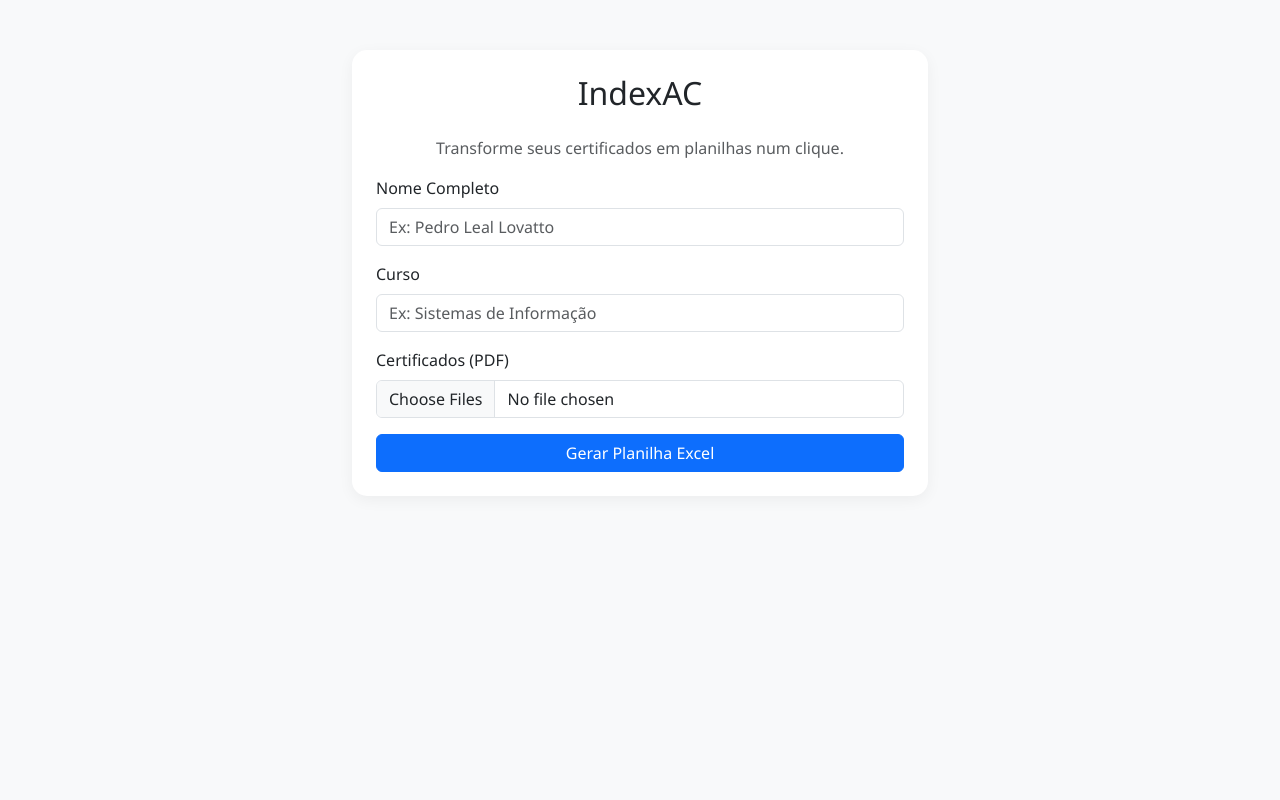
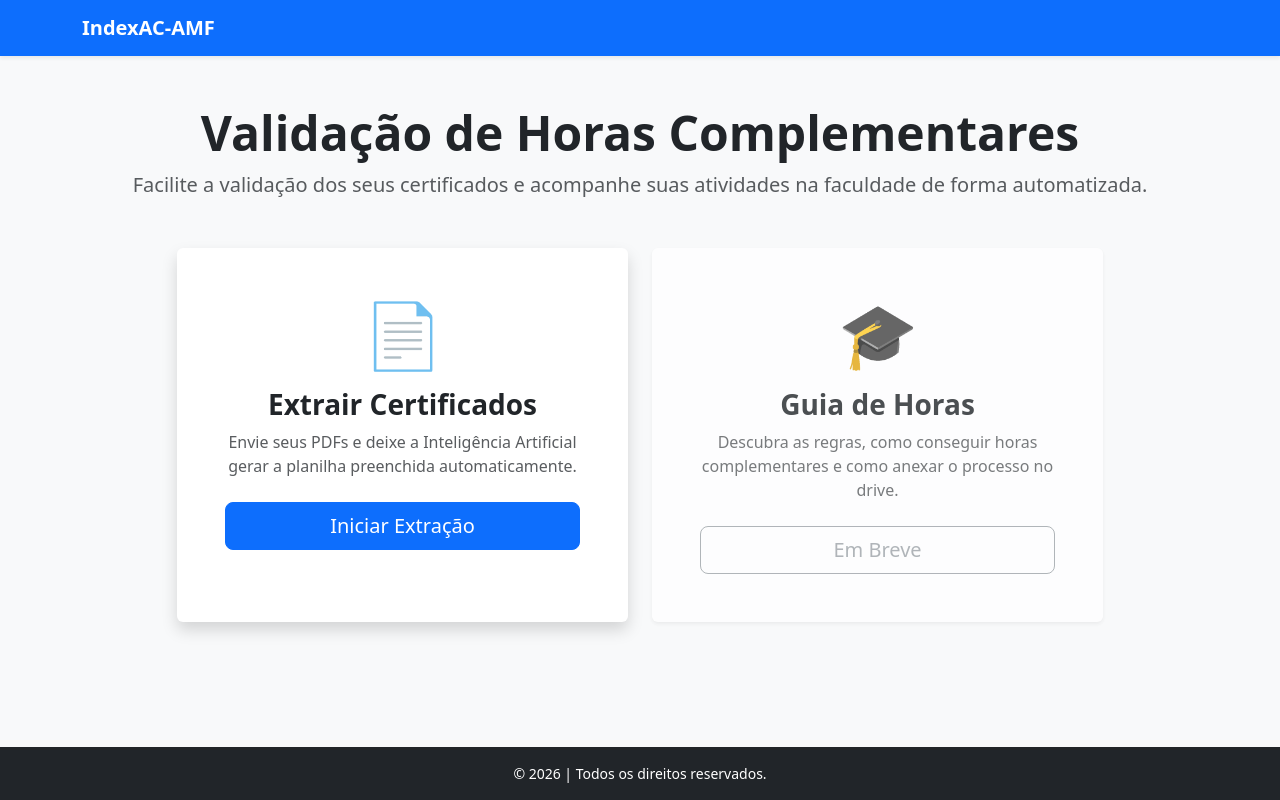
Before and after one commit to PedroLovatto99/indexAC_AMF, a Django app: page / in a window 1280 px wide. Run offline with Django 5.2, Linux system fonts and the light colour scheme.

Commit message:
feat/style/fix: adicionado novos templates | refeito o contexto da IA

```diff
--- a/core/app/static/js/main.js
+++ b/core/app/static/js/main.js
@@ -24,6 +24,17 @@ document.addEventListener('DOMContentLoaded', () => {
         downloadArea.style.display = 'none';
         btnGerar.disabled = true;
 
+        // Limpa a sessão no backend para evitar duplicações
+        try {
+            await fetch('/limpar-sessao/', {
+                method: 'POST',
+                headers: { 'X-CSRFToken': csrfToken }
+            });
+        } catch (error) {
+            console.error("Erro ao limpar sessão:", error);
+        }
+
+        // Loop para enviar e processar cada arquivo um por vez
         for (let i = 0; i < arquivos.length; i++) {
 
             let percentual = ((i + 1) / arquivos.length) * 100;
@@ -52,6 +63,7 @@ document.addEventListener('DOMContentLoaded', () => {
             }
         }
 
+        // Finaliza o processo visualmente e solicita o download da planilha
         statusTexto.innerText = "Concluído! Gerando sua planilha...";
         barra.classList.remove('progress-bar-animated');
         barra.classList.add('bg-success');
@@ -75,6 +87,7 @@ document.addEventListener('DOMContentLoaded', () => {
         } catch (error) {
             console.error("Erro ao baixar:", error);
         } finally {
+            // Reabilita o botão para que o usuário possa gerar novamente se quiser
             btnGerar.disabled = false;
         }
     });
--- /dev/null
+++ b/core/app/templates/base.html
@@ -0,0 +1,35 @@
+<!DOCTYPE html>
+<html lang="pt-br">
+<head>
+    <meta charset="UTF-8">
+    <meta name="viewport" content="width=device-width, initial-scale=1.0">
+    <title>{% block title %}IndexAC-AMF{% endblock %}</title>
+
+    <link href="https://cdn.jsdelivr.net/npm/bootstrap@5.3.2/dist/css/bootstrap.min.css" rel="stylesheet">
+
+    {% block extra_css %}{% endblock %}
+</head>
+<body class="d-flex flex-column min-vh-100 bg-light">
+
+    <nav class="navbar navbar-expand-lg navbar-dark bg-primary shadow-sm">
+        <div class="container">
+            <a class="navbar-brand fw-bold" href="/">IndexAC-AMF</a>
+        </div>
+    </nav>
+
+    <main class="container my-5 flex-grow-1">
+        {% block content %}
+        {% endblock %}
+    </main>
+
+    <footer class="bg-dark text-white text-center py-3 mt-auto">
+        <div class="container">
+            <p class="mb-0 small">© 2026 | Todos os direitos reservados.</p>
+        </div>
+    </footer>
+
+    <script src="https://cdn.jsdelivr.net/npm/bootstrap@5.3.2/dist/js/bootstrap.bundle.min.js"></script>
+
+    <!-- {% block extra_js %}{% endblock %} -->
+</body>
+</html>
--- a/core/app/templates/index.html
+++ b/core/app/templates/index.html
@@ -1,54 +1,51 @@
-{% load static %}
-<!DOCTYPE html>
-<html lang="pt-br">
-<head>
-    <meta charset="UTF-8">
-    <meta name="viewport" content="width=device-width, initial-scale=1.0">
-    <title>IndexAC - Gerador de Horas AMF</title>
+{% extends 'base.html' %}
 
-    <link href="https://cdn.jsdelivr.net/npm/bootstrap@5.3.0/dist/css/bootstrap.min.css" rel="stylesheet">
+{% block title %}Início - Sistema de Horas{% endblock %}
 
-    <link rel="stylesheet" href="{% static 'css/style.css' %}">
-</head>
-<body>
+{% block content %}
+<div class="text-center mb-5">
+    <h1 class="display-5 fw-bold text-dark">Validação de Horas Complementares</h1>
+    <p class="lead text-muted">Facilite a validação dos seus certificados e acompanhe suas atividades na faculdade de forma automatizada.</p>
+</div>
 
-<div class="container custom-container">
-    <div class="card custom-card p-4">
-        <h2 class="text-center mb-4">IndexAC</h2>
-        <p class="text-muted text-center">Transforme seus certificados em planilhas num clique.</p>
+<div class="row justify-content-center g-4">
 
-        <form id="form-indexac">
-            {% csrf_token %}
+    <div class="col-md-5">
+        <div class="card h-100 shadow border-0 card-hover">
+            <div class="card-body text-center p-5">
+                <div class="display-3 mb-3">📄</div>
+                <h3 class="card-title fw-bold">Extrair Certificados</h3>
+                <p class="card-text text-muted mb-4">Envie seus PDFs e deixe a Inteligência Artificial gerar a planilha preenchida automaticamente.</p>
 
-            <div class="mb-3">
-                <label for="nome" class="form-label">Nome Completo</label>
-                <input type="text" id="nome" class="form-control" placeholder="Ex: Pedro Leal Lovatto" required>
-            </div>
-            <div class="mb-3">
-                <label for="curso" class="form-label">Curso</label>
-                <input type="text" id="curso" class="form-control" placeholder="Ex: Sistemas de Informação" required>
-            </div>
-            <div class="mb-3">
-                <label for="arquivos" class="form-label">Certificados (PDF)</label>
-                <input type="file" id="arquivos" class="form-control" multiple accept=".pdf" required>
-            </div>
-
-            <button type="submit" class="btn btn-primary w-100" id="btn-gerar">Gerar Planilha Excel</button>
-        </form>
-
-        <div id="progresso-container" class="mt-4">
-            <label id="status-texto" class="form-label fw-bold text-primary">Processando certificados...</label>
-            <div class="progress">
-                <div id="barra" class="progress-bar progress-bar-striped progress-bar-animated bg-primary" role="progressbar" style="width: 0%"></div>
+                <a href="{% url 'extracao_arquivo' %}" class="btn btn-primary btn-lg w-100">Iniciar Extração</a>
             </div>
         </div>
+    </div>
 
-        <div id="download-area" class="mt-4 text-center">
-            <a id="link-download" class="btn btn-success w-100">Baixar Planilha Preenchida</a>
+    <div class="col-md-5">
+        <div class="card h-100 shadow-sm border-0 bg-white" style="opacity: 0.8;">
+            <div class="card-body text-center p-5">
+                <div class="display-3 mb-3">🎓</div>
+                <h3 class="card-title fw-bold">Guia de Horas</h3>
+                <p class="card-text text-muted mb-4">Descubra as regras, como conseguir horas complementares e como anexar o processo no drive.</p>
+
+                <button class="btn btn-outline-secondary btn-lg w-100" disabled>Em Breve</button>
+            </div>
         </div>
     </div>
+
 </div>
 
-<script src="{% static 'js/main.js' %}"></script>
-</body>
-</html>
+{% block extra_css %}
+<style>
+    .card-hover {
+        transition: transform 0.3s ease, box-shadow 0.3s ease;
+    }
+    .card-hover:hover {
+        transform: translateY(-5px);
+        box-shadow: 0 10px 20px rgba(0,0,0,0.15) !important;
+    }
+</style>
+{% endblock %}
+
+{% endblock %}
--- a/core/app/urls.py
+++ b/core/app/urls.py
@@ -2,9 +2,9 @@ from django.urls import path
 from .views import *
 
 urlpatterns = [
-    path("", index, name="teste"),
+    path("", index, name="home"),
+    path("/extrair", extrair_certificado, name="extracao_arquivo"),
     path('processar-arquivo/', processar_arquivo, name='processar_arquivo'),
-
-    # A rota final que o JS chama para baixar o Excel
     path('gerar-planilha/', gerar_planilha, name='gerar_planilha'),
+    path('limpar-sessao/', limpar_sessao, name='limpar_sessao'),
 ]
--- a/core/app/views.py
+++ b/core/app/views.py
@@ -10,6 +10,9 @@ import fitz
 
 def index(request):
     return render(request, "index.html")
+
+def extrair_certificado(request):
+    return render(request, "extrair_certificado.html")
 
 def processar_arquivo(request):
     if request.method == 'POST':
@@ -27,22 +30,15 @@ def processar_arquivo(request):
         dados_json = None
 
         try:
+            print(f"\n--- Processando: {arquivo_pdf.name} ---")
             extrator = ExtratorCertificado(caminho_temporario)
             texto_cru = extrator.executar_pipeline()
 
             if texto_cru:
                 dados_json = extrair_dados_com_ia_texto(texto_cru)
-
             else:
-                doc = fitz.open(caminho_temporario)
-                pagina = doc.load_page(0)
-                pix = pagina.get_pixmap(dpi=150)
-
-                caminho_imagem_temp = caminho_temporario.replace(".pdf", ".png")
-                pix.save(caminho_imagem_temp)
-                doc.close()
-
-                dados_json = extrair_dados_com_ia_texto(caminho_imagem_temp)
+                print("[!] Sem texto. Acionando LLaVA (Visão)...")
+                pass
 
             if dados_json:
                 certificados_lidos = request.session.get('certificados', [])
@@ -50,9 +46,11 @@ def processar_arquivo(request):
                 request.session['certificados'] = certificados_lidos
                 request.session.modified = True
 
+                print(f"[+] Sucesso! Já temos {len(certificados_lidos)} certificados na memória.")
                 return JsonResponse({'status': 'sucesso', 'dados': dados_json})
             else:
-                return JsonResponse({'erro': 'Nenhuma das IAs conseguiu interpretar o arquivo.'}, status=500)
+                print(f"[-] A IA falhou ao extrair dados de {arquivo_pdf.name}")
+                return JsonResponse({'erro': 'IA não conseguiu interpretar o arquivo.'}, status=500)
 
         finally:
             if os.path.exists(caminho_temporario):
@@ -82,3 +80,10 @@ def gerar_planilha(request):
             as_attachment=True,
             filename="Horas Complementares.xlsx"
         )
+
+def limpar_sessao(request):
+    if request.method == 'POST':
+        request.session['certificados'] = []
+        request.session.modified = True
+        return JsonResponse({'status': 'sucesso', 'mensagem': 'Sessão limpa'})
+    return JsonResponse({'erro': 'Método inválido'}, status=405)
```
Also changed, not shown: core/app/templates/extrair_certificado.html (added, +43 -0 lines), core/app/utils/ia_imagem.py (+23 -24 lines), core/app/utils/ia_texto.py (+39 -42 lines), core/app/templates/guia.html (added), core/app/templates/login.html (added).
